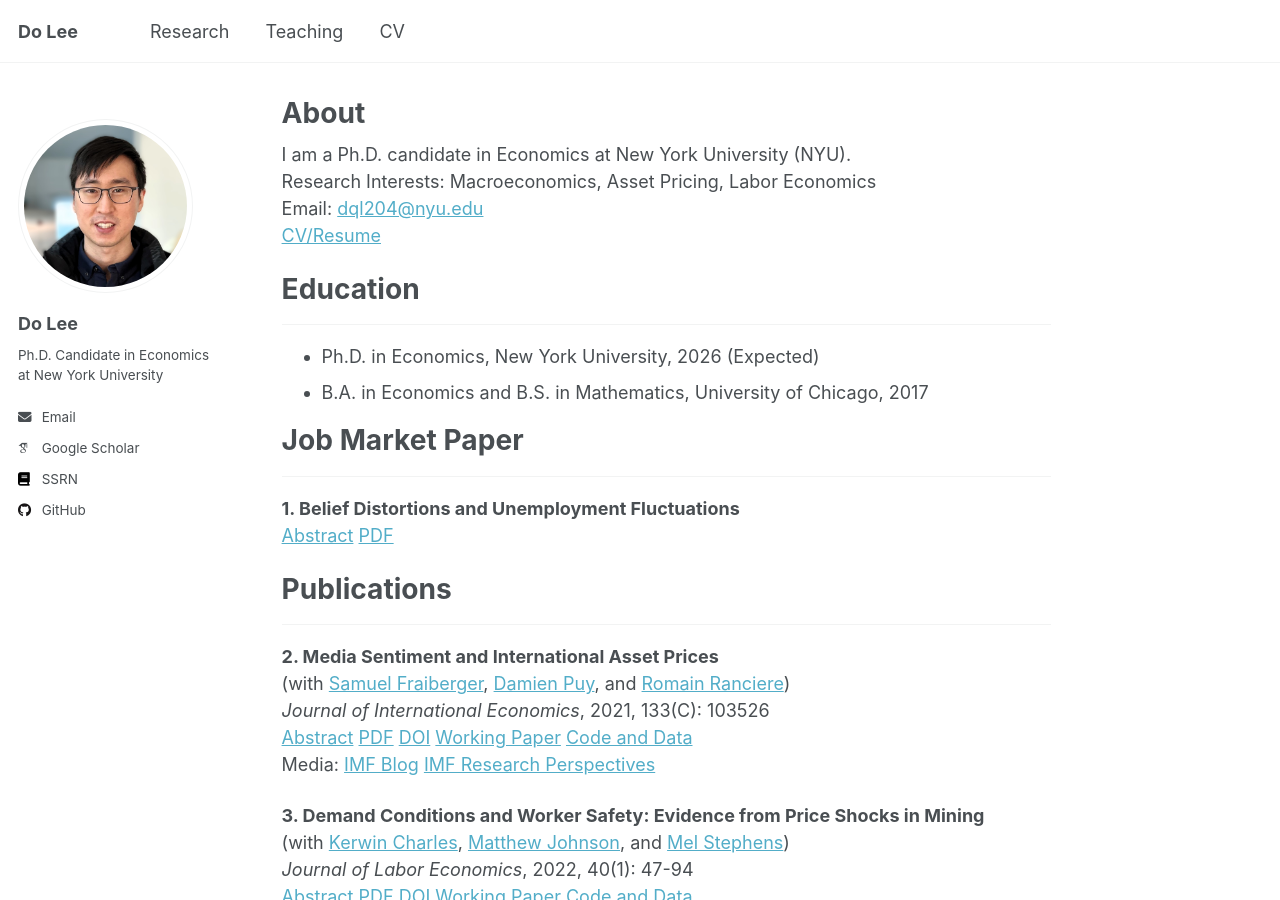
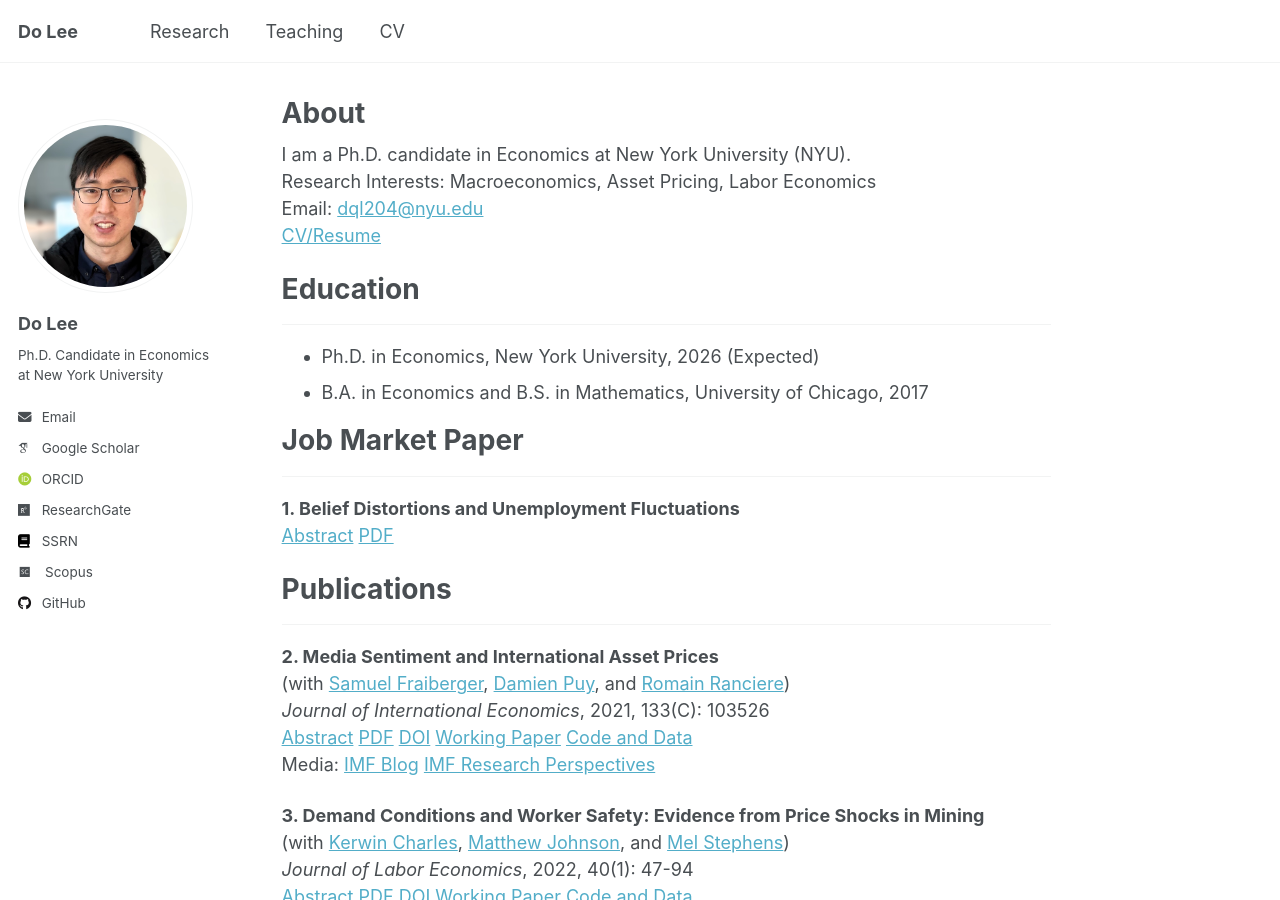
Before and after one commit to doqlee/doqlee.github.io, a Jekyll site: the page built from _pages/main.md, in a window 1280 px wide and 900 px high. Built offline with Jekyll 4.4.1, drawn with Linux system fonts in a browser that asks for light colours; some web fonts are replaced; part of the change alters nothing that is shown.

Commit message:
Update _config.yml

```diff
--- a/_config.yml
+++ b/_config.yml
@@ -35,11 +35,11 @@ author:
   arxiv            : # URL - Update with the correct link to your profile
   googlescholar    : "https://scholar.google.com/citations?hl=en&user=DZVTjMIAAAAJ" # URL "https://scholar.google.com/citations?user=PS_CX0AAAAAJ"
   impactstory      : # URL
-  orcid            : # URL "http://orcid.org/yourorcidurl"
+  orcid            : "https://orcid.org/0000-0002-8451-6965" # URL "http://orcid.org/yourorcidurl"
   semantic         : # URL
   pubmed           : # URL "https://www.ncbi.nlm.nih.gov/pubmed/?term=john+snow"
-  researchgate     : # URL
-  scopus           : # URL
+  researchgate     : "https://www.researchgate.net/profile/Do-Lee-9?ev=hdr_xprf" # URL
+  scopus           : "https://www.scopus.com/authid/detail.uri?authorId=57309496100" # URL
   ssrn             : "https://papers.ssrn.com/sol3/cf_dev/AbsByAuth.cfm?per_id=3792131"
 
   # Repositories and software development
```
